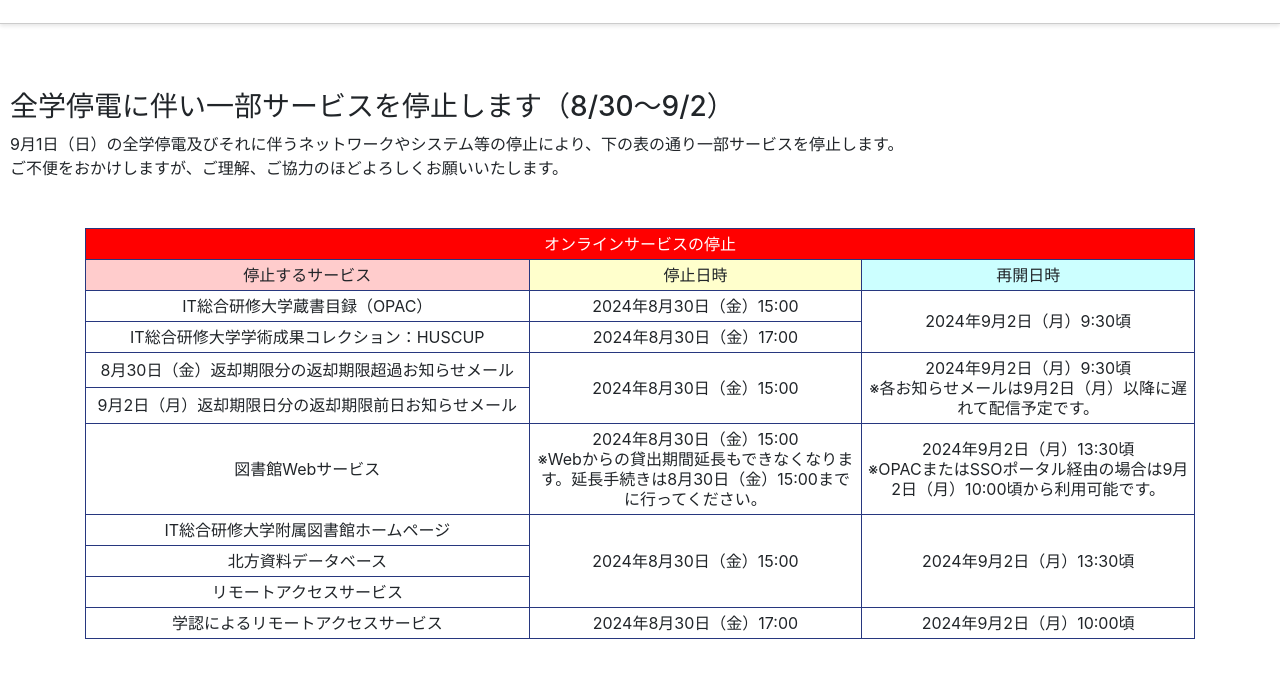
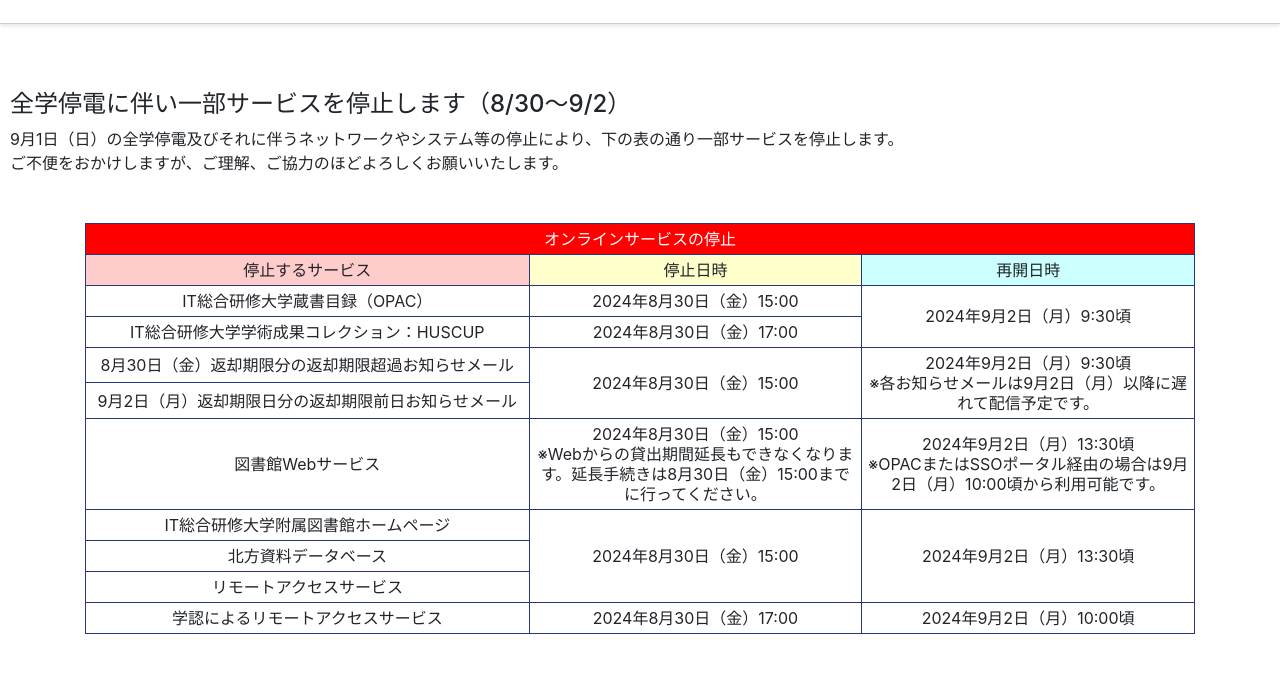
Before and after one commit to s-kon-field/it_training, a plain HTML site: page library_news_copy.html in a window 1280 px wide. Shown: the part 120-799 px from the top of the page. Drawn offline with nearby package versions, Linux system fonts and the light colour scheme; a web font is replaced by a local one.

Commit message:
Update library_news_copy.html

```diff
--- a/library_news_copy.html
+++ b/library_news_copy.html
@@ -32,7 +32,7 @@
           </header>
 
 <div class="honbun">
-<h3>全学停電に伴い一部サービスを停止します（8/30～9/2）</h3>
+<h4>全学停電に伴い一部サービスを停止します（8/30～9/2）</h4>
 <p>9月1日（日）の全学停電及びそれに伴うネットワークやシステム等の停止により、下の表の通り一部サービスを停止します。<br>
 ご不便をおかけしますが、ご理解、ご協力のほどよろしくお願いいたします。</p>
 </div>
```
